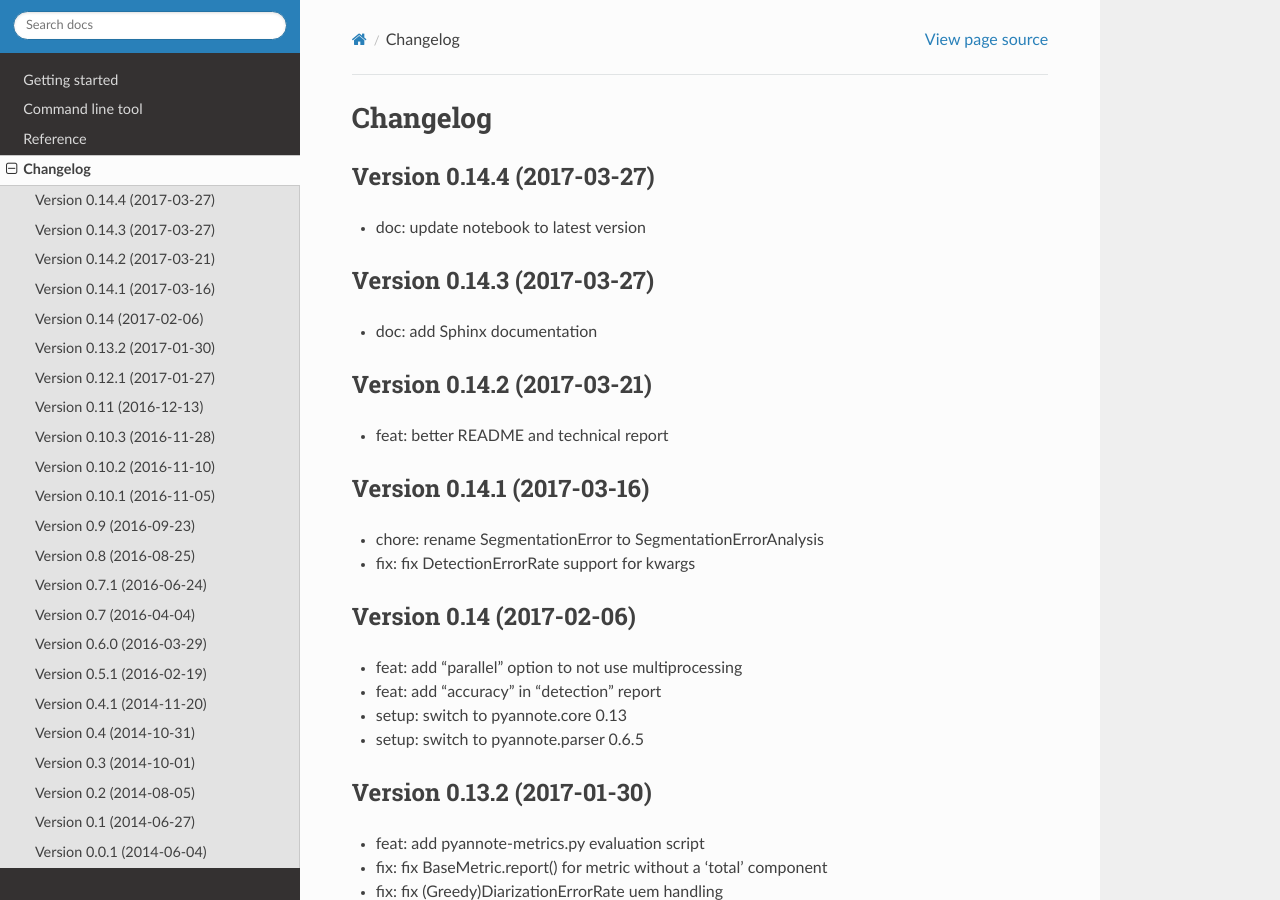
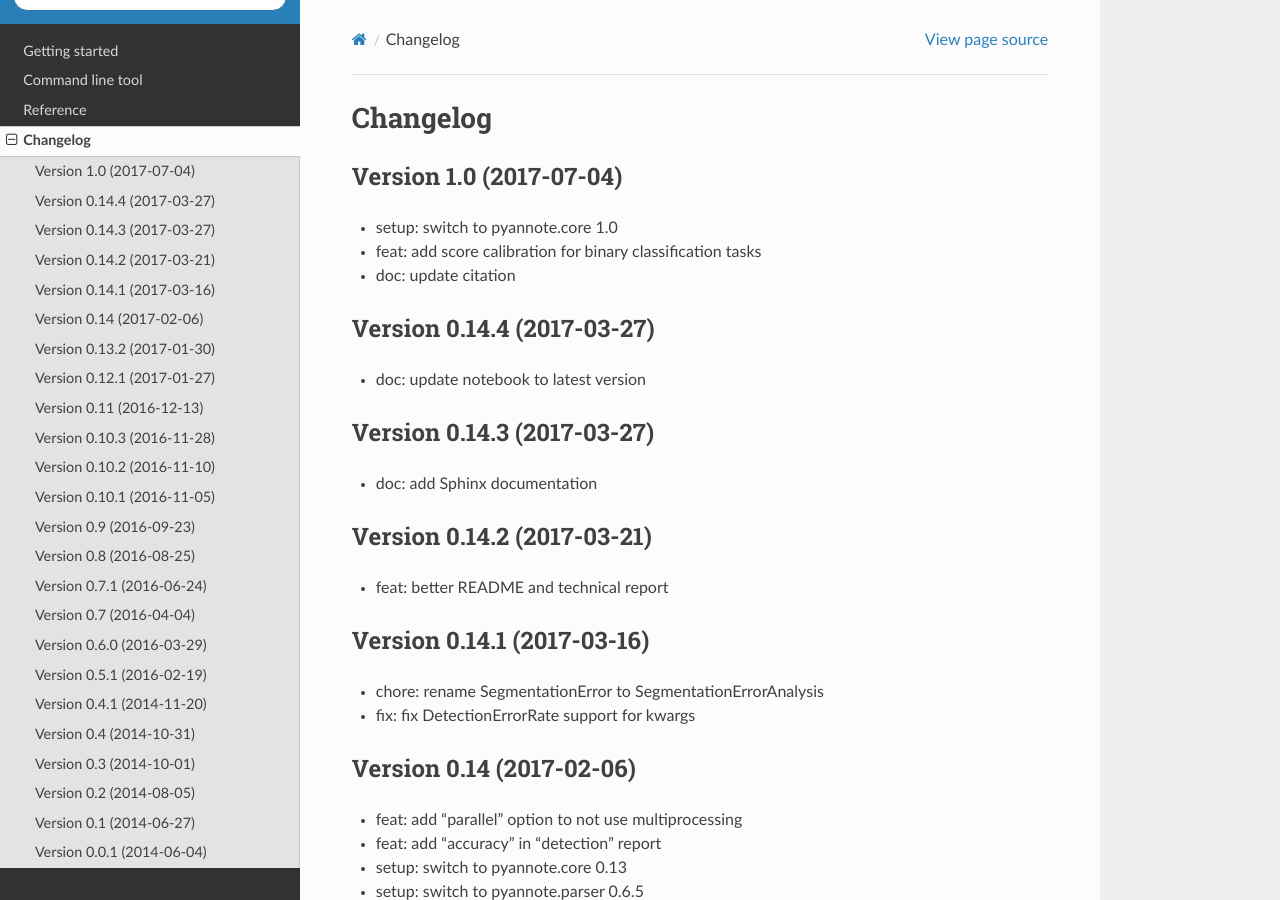
Before and after one commit to pyannote/pyannote-metrics, a Sphinx documentation site: the page built from docs/source/changelog.rst, in a window 1280 px wide and 900 px high. Built offline with Sphinx 7.4.7 and the Read the Docs theme 2.0.0, drawn with Linux system fonts in a browser that asks for light colours.

Commit message:
doc: update changelog

```diff
--- a/docs/source/changelog.rst
+++ b/docs/source/changelog.rst
@@ -1,6 +1,13 @@
 #########
 Changelog
 #########
+
+Version 1.0 (2017-07-04)
+~~~~~~~~~~~~~~~~~~~~~~~~
+
+- setup: switch to pyannote.core 1.0
+- feat: add score calibration for binary classification tasks
+- doc: update citation
 
 Version 0.14.4 (2017-03-27)
 ~~~~~~~~~~~~~~~~~~~~~~~~~~~
```
